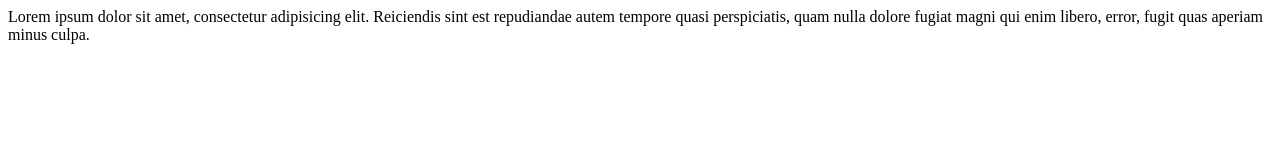
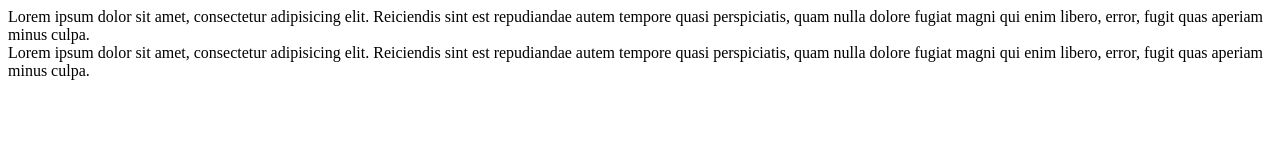
Before and after one commit to TarandeepSingh2jan/test, a plain HTML site: page index.html in a window 1280 px wide. Drawn offline with Linux system fonts and the light colour scheme.

Commit message:
add a div

```diff
--- a/index.html
+++ b/index.html
@@ -7,5 +7,7 @@
 </head>
 <body>
     <div>Lorem ipsum dolor sit amet, consectetur adipisicing elit. Reiciendis sint est repudiandae autem tempore quasi perspiciatis, quam nulla dolore fugiat magni qui enim libero, error, fugit quas aperiam minus culpa.</div>
+    <div>Lorem ipsum dolor sit amet, consectetur adipisicing elit. Reiciendis sint est repudiandae autem tempore quasi perspiciatis, quam nulla dolore fugiat magni qui enim libero, error, fugit quas aperiam minus culpa.</div>
+
 </body>
 </html>
```
